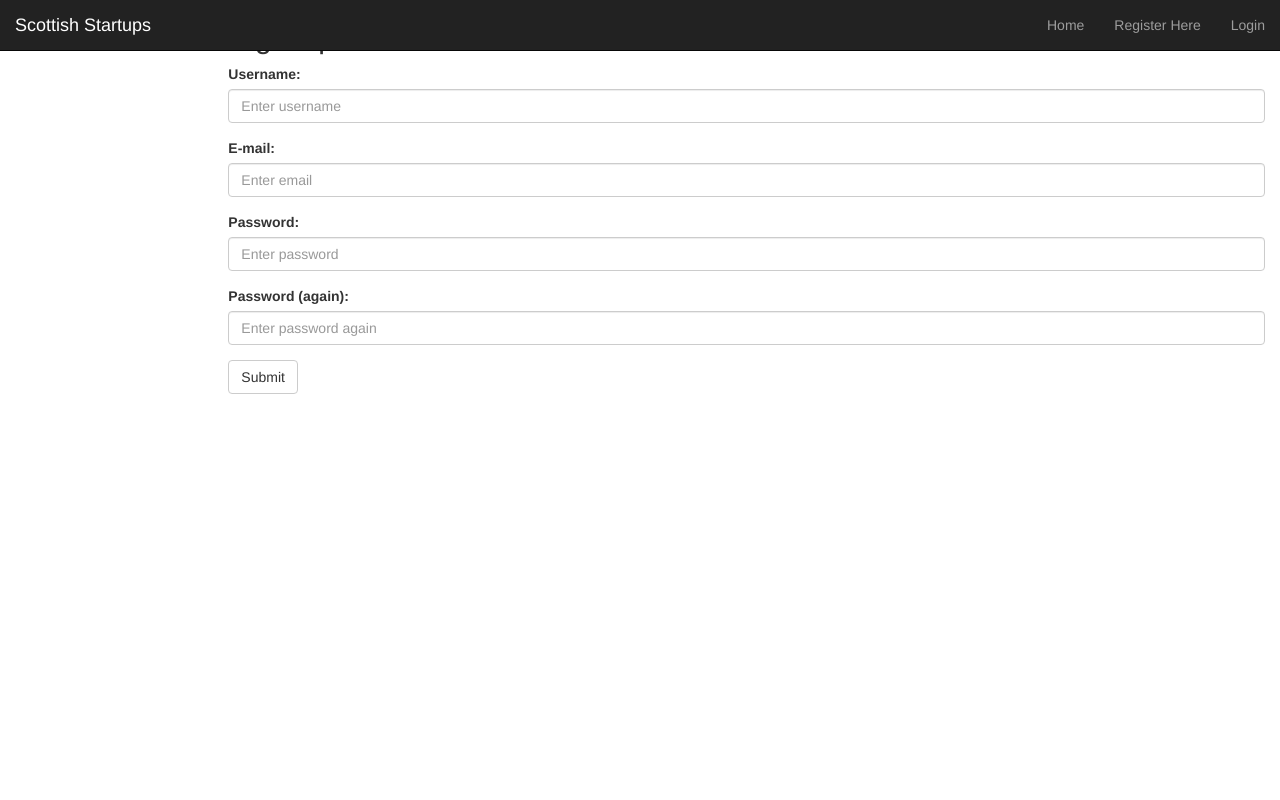
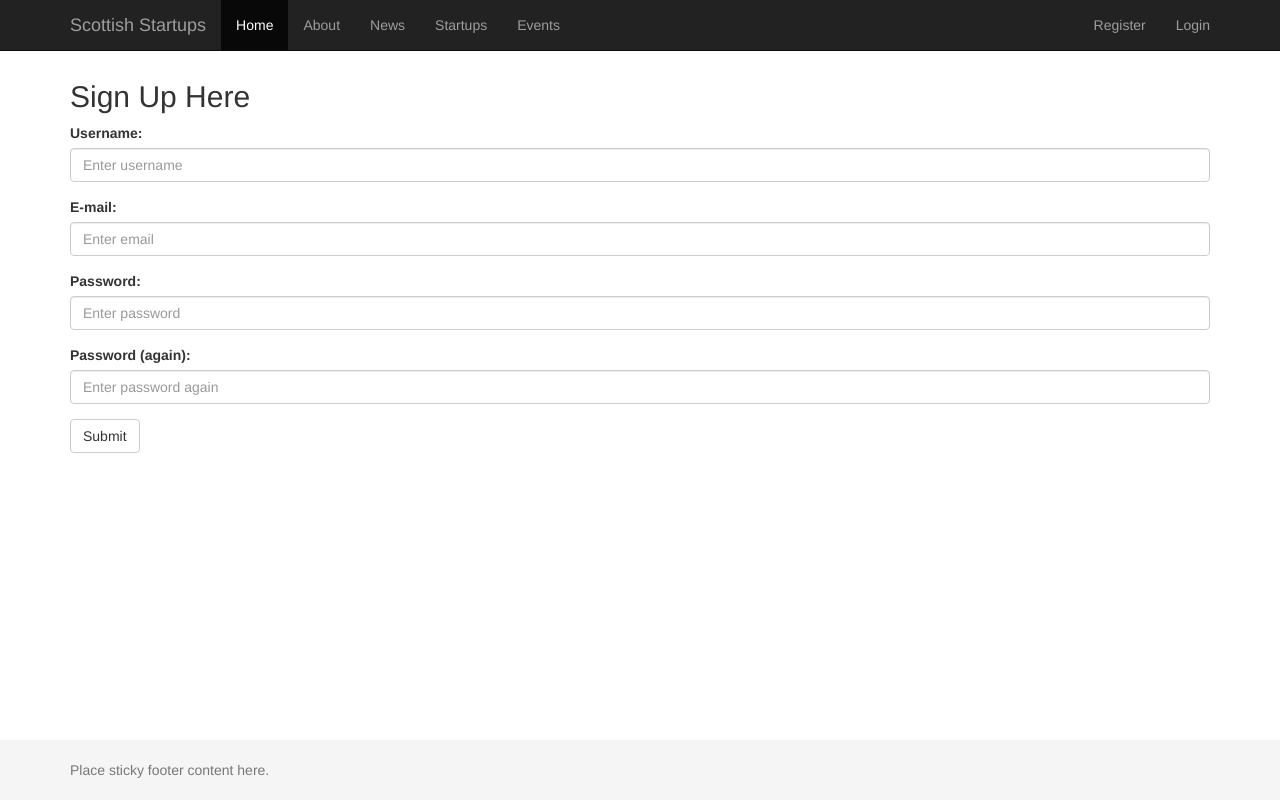
Before and after one commit to martygrant/scotstartup, a Django app: template templates/registration/registration_form.html in a window 1280 px wide. Run offline with Django 3.2, Linux system fonts and the light colour scheme; the template is opened without the code that fills it, so the values that code supplies are empty; parts of the project's set-up code (start-up, migrations or seed data) failed here and were passed over; some libraries are stand-ins or nearby versions.

Commit message:
cleaning up templates

```diff
--- /dev/null
+++ b/static/css/sticky-footer.css
@@ -0,0 +1,28 @@
+/* Sticky footer styles
+-------------------------------------------------- */
+html {
+    position: relative;
+    min-height: 100%;
+  }
+  body {
+    /* Margin bottom by footer height */
+    margin-bottom: 60px;
+  }
+  .footer {
+    position: absolute;
+    bottom: 0;
+    width: 100%;
+    /* Set the fixed height of the footer here */
+    height: 60px;
+    background-color: #f5f5f5;
+  }
+
+
+  /* Custom page CSS
+  -------------------------------------------------- */
+  /* Not required for template or sticky footer method. */
+
+
+  .container .text-muted {
+    margin: 20px 0;
+  }
--- a/templates/registration/login.html
+++ b/templates/registration/login.html
@@ -1,6 +1,8 @@
 {% extends "scotstartup/base.html" %}
 
-{% block body_block %}
+{% block title %}Login{% endblock %}
+
+{% block body %}
 
 <link href="http://getbootstrap.com/examples/signin/signin.css" rel="stylesheet">
 
--- a/templates/registration/logout.html
+++ b/templates/registration/logout.html
@@ -1,6 +1,8 @@
 {% extends "scotstartup/base.html %}
 
-{% body body_block %}
+{% block title %}Logout{% endblock %}
+
+{% body body %}
     <h1>Logged out<h1>
     <p>You are now logged out.</p>
 
--- a/templates/registration/registration_complete.html
+++ b/templates/registration/registration_complete.html
@@ -1,5 +1,8 @@
 {% extends "scotstartup/base.html %}
-{% block body_block %}
+
+{% block title %}Registration Complete{% endblock %}
+
+{% block body %}
     <h1>Registration complete</h1>
     <p>You are now registered</p>
 
--- a/templates/registration/registration_form.html
+++ b/templates/registration/registration_form.html
@@ -1,6 +1,8 @@
 {% extends "scotstartup/base.html" %}
 
-{% block body_block %}
+{% block title %}Register{% endblock %}
+
+{% block body %}
 <form role="form"  method="post" action=".">
                 {% csrf_token %}
 
--- a/templates/scotstartup/base.html
+++ b/templates/scotstartup/base.html
@@ -6,26 +6,37 @@
     <meta charset="utf-8">
     <meta http-equiv="X-UA-Compatible" content="IE=edge">
     <meta name="viewport" content="width=device-width, initial-scale=1">
+    <!-- The above 3 meta tags *must* come first in the head; any other head content must come *after* these tags -->
     <meta name="description" content="">
     <meta name="author" content="">
-    <link rel="icon" href="http://getbootstrap.com/favicon.ico">
+    <link rel="icon" href="../../favicon.ico">
 
     <title>Scottish Startups - {% block title %}{% endblock %}</title>
 
+    <!-- Bootstrap core CSS -->
     <link href="{% static "css/bootstrap.min.css" %}" rel="stylesheet">
+    <link href="{% static "css/sticky-footer.css" %}" rel="stylesheet">
 
+    <!-- IE10 viewport hack for Surface/desktop Windows 8 bug -->
+    <link href="../../assets/css/ie10-viewport-bug-workaround.css" rel="stylesheet">
+
+    <!-- Just for debugging purposes. Don't actually copy these 2 lines! -->
+    <!--[if lt IE 9]><script src="../../assets/js/ie8-responsive-file-warning.js"></script><![endif]-->
+    <script src="../../assets/js/ie-emulation-modes-warning.js"></script>
+
+    <!-- HTML5 shim and Respond.js for IE8 support of HTML5 elements and media queries -->
     <!--[if lt IE 9]>
-      <script src="https://oss.maxcdn.com/html5shiv/3.7.2/html5shiv.min.js"></script>
+      <script src="https://oss.maxcdn.com/html5shiv/3.7.3/html5shiv.min.js"></script>
       <script src="https://oss.maxcdn.com/respond/1.4.2/respond.min.js"></script>
     <![endif]-->
   </head>
 
   <body>
 
-    <div class="navbar navbar-inverse navbar-fixed-top" role="navigation">
-      <div class="container-fluid">
+    <nav class="navbar navbar-inverse navbar-fixed-top">
+      <div class="container">
         <div class="navbar-header">
-          <button type="button" class="navbar-toggle collapsed" data-toggle="collapse" data-target=".navbar-collapse">
+          <button type="button" class="navbar-toggle collapsed" data-toggle="collapse" data-target="#navbar" aria-expanded="false" aria-controls="navbar">
             <span class="sr-only">Toggle navigation</span>
             <span class="icon-bar"></span>
             <span class="icon-bar"></span>
@@ -33,39 +44,49 @@
           </button>
           <a class="navbar-brand" href="/scotstartup/">Scottish Startups</a>
         </div>
-        <div class="navbar-collapse collapse">
+        <div id="navbar" class="collapse navbar-collapse">
+          <ul class="nav navbar-nav">
+            <li class="active"><a href="/scotstartup/">Home</a></li>
+            <li><a href="#about">About</a></li>
+            <li><a href="#news">News</a></li>
+            <li><a href="#startups">Startups</a></li>
+            <li><a href="#events">Events</a></li>
+          </ul>
           <ul class="nav navbar-nav navbar-right">
-                <li><a href="{% url 'index' %}">Home</a></li>
                 {% if user.is_authenticated %}
                     <li><a href="{% url 'auth_logout' %}?next=/scotstartup/">Logout</a></li>
                     <li><a href="{% url 'add_company' %}">Add a New Company</a></li>
                 {% else %}
-                        <li><a href="{% url 'registration_register' %}">Register Here</a></li>
+                    <li><a href="{% url 'registration_register' %}">Register</a></li>
                     <li><a href="{% url 'auth_login' %}">Login</a></li>
                 {% endif %}
             </ul>
+        </div><!--/.nav-collapse -->
       </div>
+    </nav>
+
+    <div class="container">
+      </br>
+      </br>
+      </br>
+      {% block body %} {% endblock %}
+
+    </div><!-- /.container -->
+
+    <footer class="footer">
+        <div class="container">
+          <p class="text-muted">Place sticky footer content here.</p>
         </div>
-    </div>
+    </footer>
 
-    <div class="container-fluid">
-      <div class="row">
-        <div class="col-sm-3 col-md-2 sidebar">
-                {% block side_block %}{% endblock %}
-
-        </div>
-        <div class="col-sm-9 col-sm-offset-3 col-md-10 col-md-offset-2 main">
-           <div>
-                {% block body_block %}{% endblock %}
-                </div>
-        </div>
-      </div>
-    </div>
 
     <!-- Bootstrap core JavaScript
     ================================================== -->
     <!-- Placed at the end of the document so the pages load faster -->
-    <script src="https://ajax.googleapis.com/ajax/libs/jquery/1.11.1/jquery.min.js"></script>
+    <script src="https://ajax.googleapis.com/ajax/libs/jquery/1.12.4/jquery.min.js"></script>
+    <script>window.jQuery || document.write('<script src="../../assets/js/vendor/jquery.min.js"><\/script>')</script>
     <script src="{% static "js/bootstrap.min.js" %}"></script>
+    <!-- IE10 viewport hack for Surface/desktop Windows 8 bug -->
+    <script src="../../assets/js/ie10-viewport-bug-workaround.js"></script>
   </body>
 </html>
```
Also changed, not shown: templates/scotstartup/add_company.html (+5 -6 lines), templates/scotstartup/companies.html (+6 -2 lines), templates/scotstartup/company.html (+5 -13 lines), templates/scotstartup/index.html (+8 -10 lines), db.sqlite3. Lines whose indentation alone changed are shown as unchanged.
